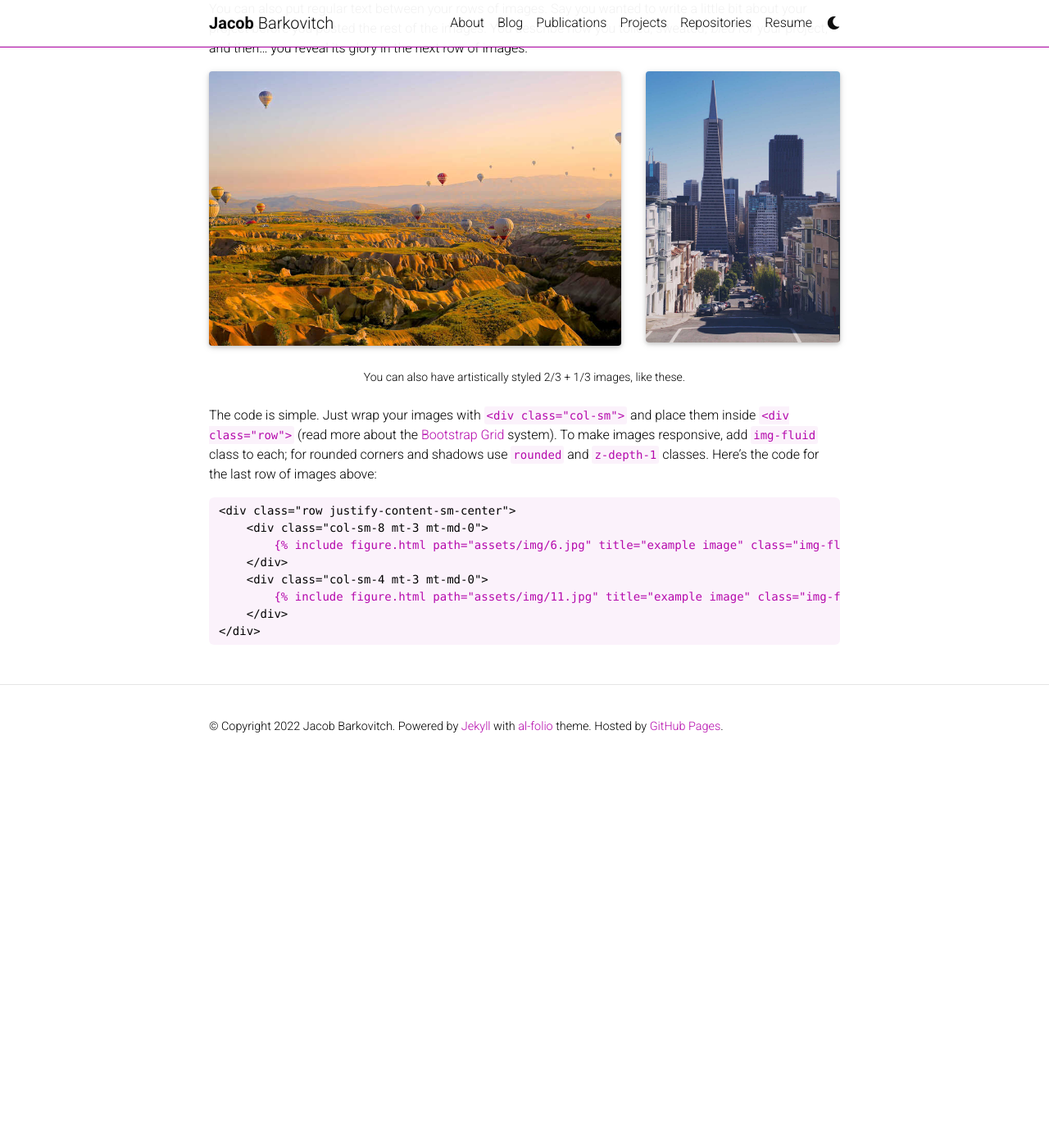
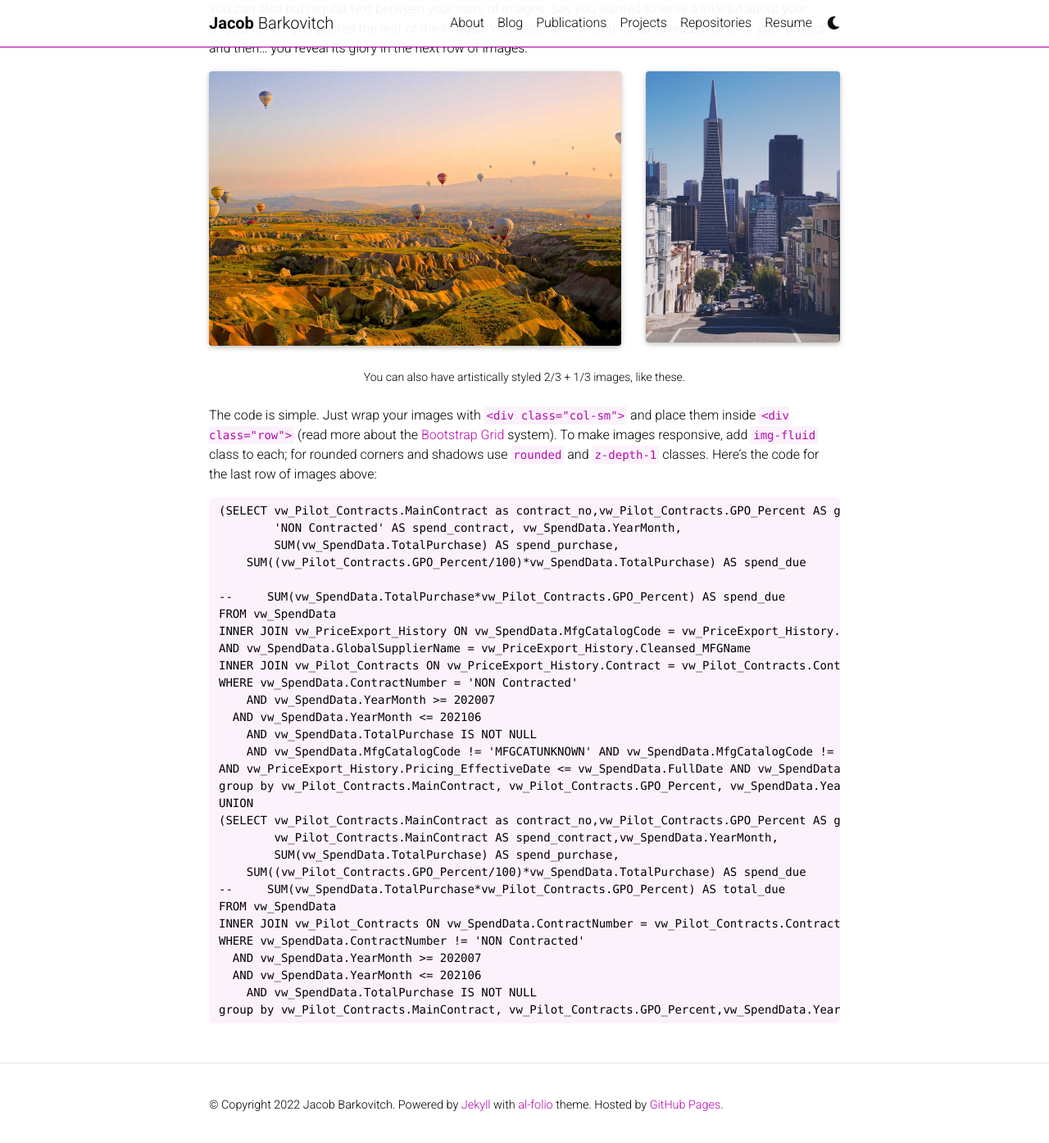
Before and after one commit to jakebarkovitch/jakebarkovitch.github.io, a Jekyll site: the page built from _projects/1_project.md, in a window 1280 px wide and 1400 px high, scrolled down 1311 px. Shown: the top 1395 px of the window at 82% size. Built offline with Jekyll 4.4.1, drawn with Linux system fonts in a browser that asks for light colours; full-size pictures stand in for the smaller copies a plugin makes; comment, search, counter and statistics services are not loaded; a style sheet for code colours, icons or effects is not loaded; before the commit the page ends 2249 px from its top, so only the background shows below that.

Commit message:
Update 1_project.md

````diff
--- a/_projects/1_project.md
+++ b/_projects/1_project.md
@@ -67,14 +67,36 @@ To make images responsive, add `img-fluid` class to each; for rounded corners an
 Here's the code for the last row of images above:
 
 {% raw %}
-```html
-<div class="row justify-content-sm-center">
-    <div class="col-sm-8 mt-3 mt-md-0">
-        {% include figure.html path="assets/img/6.jpg" title="example image" class="img-fluid rounded z-depth-1" %}
-    </div>
-    <div class="col-sm-4 mt-3 mt-md-0">
-        {% include figure.html path="assets/img/11.jpg" title="example image" class="img-fluid rounded z-depth-1" %}
-    </div>
-</div>
+```sql
+(SELECT vw_Pilot_Contracts.MainContract as contract_no,vw_Pilot_Contracts.GPO_Percent AS gpo_percent, vw_Pilot_Contracts.Discipline,
+        'NON Contracted' AS spend_contract, vw_SpendData.YearMonth,
+        SUM(vw_SpendData.TotalPurchase) AS spend_purchase,
+    SUM((vw_Pilot_Contracts.GPO_Percent/100)*vw_SpendData.TotalPurchase) AS spend_due
+
+--     SUM(vw_SpendData.TotalPurchase*vw_Pilot_Contracts.GPO_Percent) AS spend_due
+FROM vw_SpendData
+INNER JOIN vw_PriceExport_History ON vw_SpendData.MfgCatalogCode = vw_PriceExport_History.Cleansed_PartNo
+AND vw_SpendData.GlobalSupplierName = vw_PriceExport_History.Cleansed_MFGName
+INNER JOIN vw_Pilot_Contracts ON vw_PriceExport_History.Contract = vw_Pilot_Contracts.Contract
+WHERE vw_SpendData.ContractNumber = 'NON Contracted'
+    AND vw_SpendData.YearMonth >= 202007
+  AND vw_SpendData.YearMonth <= 202106
+    AND vw_SpendData.TotalPurchase IS NOT NULL
+    AND vw_SpendData.MfgCatalogCode != 'MFGCATUNKNOWN' AND vw_SpendData.MfgCatalogCode != 'SUPPLIERCATUNKNOWN'
+AND vw_PriceExport_History.Pricing_EffectiveDate <= vw_SpendData.FullDate AND vw_SpendData.FullDate <= vw_PriceExport_History.Contract_ExpirationDate
+group by vw_Pilot_Contracts.MainContract, vw_Pilot_Contracts.GPO_Percent, vw_SpendData.YearMonth, vw_Pilot_Contracts.Discipline)
+UNION
+(SELECT vw_Pilot_Contracts.MainContract as contract_no,vw_Pilot_Contracts.GPO_Percent AS gpo_percent, vw_Pilot_Contracts.Discipline,
+        vw_Pilot_Contracts.MainContract AS spend_contract,vw_SpendData.YearMonth,
+        SUM(vw_SpendData.TotalPurchase) AS spend_purchase,
+    SUM((vw_Pilot_Contracts.GPO_Percent/100)*vw_SpendData.TotalPurchase) AS spend_due
+--     SUM(vw_SpendData.TotalPurchase*vw_Pilot_Contracts.GPO_Percent) AS total_due
+FROM vw_SpendData
+INNER JOIN vw_Pilot_Contracts ON vw_SpendData.ContractNumber = vw_Pilot_Contracts.Contract
+WHERE vw_SpendData.ContractNumber != 'NON Contracted'
+  AND vw_SpendData.YearMonth >= 202007
+  AND vw_SpendData.YearMonth <= 202106
+    AND vw_SpendData.TotalPurchase IS NOT NULL
+group by vw_Pilot_Contracts.MainContract, vw_Pilot_Contracts.GPO_Percent,vw_SpendData.YearMonth, vw_Pilot_Contracts.Discipline)
 ```
 {% endraw %}
````
